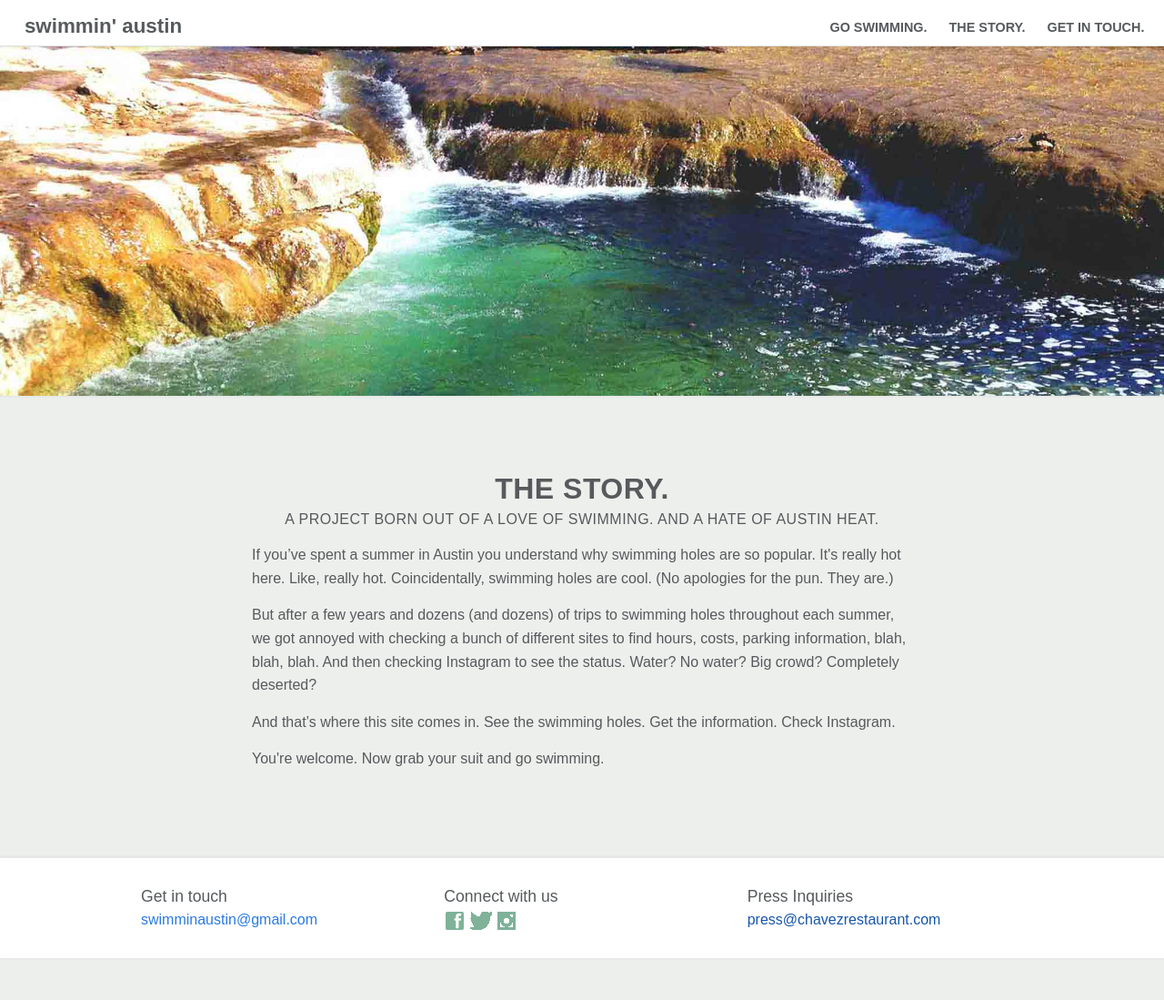
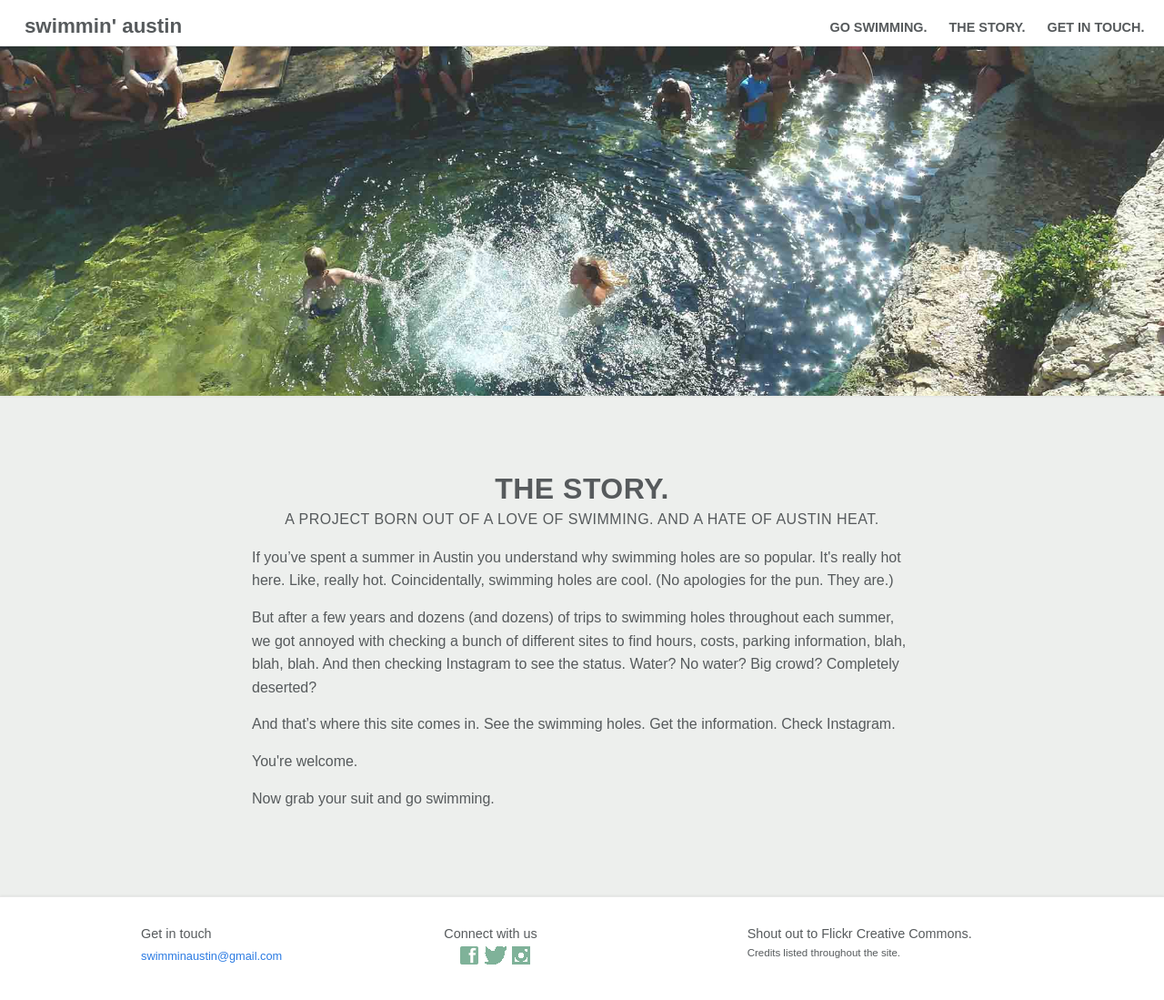
Before and after one commit to stephskaggs/swimnaustin, a Jekyll site: the page built from about.md, in a window 1280 px wide and 1101 px high. Shown: the whole window at 91% size. Built offline with Jekyll 4.4.1, drawn with Linux system fonts in a browser that asks for light colours; nearby versions of some CDN libraries; library files that are not in the unit come from our copies.

Commit message:
styled the footer

```diff
--- a/_includes/footer.html
+++ b/_includes/footer.html
@@ -21,9 +21,7 @@
 
     <section class="site-footer">
 
-            <!-- TODO add a foundation row wrapping this content. do  -->
             <div class="row">
-                <!-- TODO for each of these 3 divs, add foundation columns so that they sit side by side. make them stack at small screen sizes. -->
 
                 <div class="email columns small-12 large-4">
                     <h5>Get in touch</h5>
@@ -39,58 +37,11 @@
                     </div>
                 </div>
 
-                <div class="press columns small-4">
-                    <h5>Press Inquiries</h5>
-                    <!-- TODO make this an email link -->
-                    <a href="">press@chavezrestaurant.com</a>
+                <div class="flickr columns small-12 large-4">
+                    <h5> Shout out to Flickr Creative Commons.<h5>
+                    <p> Credits listed throughout the site.</p>
                 </div>
 
             </div>
 
         </section>
-
-
-<!-- <footer class="site-footer">
-
-  <div class="wrapper">
-
-    <h2 class="footer-heading">{{ site.title }}</h2>
-
-    <div class="footer-col-wrapper">
-      <div class="footer-col  footer-col-1">
-        <ul class="contact-list">
-          <li>Know a hole we don't know? Shoot us an email.</li>
-          <li><a href="mailto:{{ site.email }}">{{ site.email }}</a></li>
-        </ul>
-      </div>
-
-      <div class="footer-col  footer-col-2">
-        <ul class="social-media-list">
-
-
-
-          {% if site.twitter_username %}
-          <li>
-            <a href="https://twitter.com/{{ site.twitter_username }}">
-              <span class="icon  icon--twitter">
-                <svg viewBox="0 0 16 16">
-                  <path fill="#828282" d="M15.969,3.058c-0.586,0.26-1.217,0.436-1.878,0.515c0.675-0.405,1.194-1.045,1.438-1.809
-                  c-0.632,0.375-1.332,0.647-2.076,0.793c-0.596-0.636-1.446-1.033-2.387-1.033c-1.806,0-3.27,1.464-3.27,3.27 c0,0.256,0.029,0.506,0.085,0.745C5.163,5.404,2.753,4.102,1.14,2.124C0.859,2.607,0.698,3.168,0.698,3.767 c0,1.134,0.577,2.135,1.455,2.722C1.616,6.472,1.112,6.325,0.671,6.08c0,0.014,0,0.027,0,0.041c0,1.584,1.127,2.906,2.623,3.206 C3.02,9.402,2.731,9.442,2.433,9.442c-0.211,0-0.416-0.021-0.615-0.059c0.416,1.299,1.624,2.245,3.055,2.271 c-1.119,0.877-2.529,1.4-4.061,1.4c-0.264,0-0.524-0.015-0.78-0.046c1.447,0.928,3.166,1.469,5.013,1.469 c6.015,0,9.304-4.983,9.304-9.304c0-0.142-0.003-0.283-0.009-0.423C14.976,4.29,15.531,3.714,15.969,3.058z"/>
-                </svg>
-              </span>
-
-              <span class="username">{{ site.twitter_username }}</span>
-            </a>
-          </li>
-          {% endif %}
-        </ul>
-      </div>
-
-      <div class="footer-col  footer-col-3">
-        <p class="text">Thanks to all the Flickr folks that took the photos who made this site happen.</p>
-      </div>
-    </div>
-
-  </div>
-
-</footer> -->
--- a/_sass/_layout.scss
+++ b/_sass/_layout.scss
@@ -140,11 +140,33 @@
 
     h5 {
         margin-bottom: .1em;
+        font-size: .9em;
+        // border: black solid;
+        // text-transform: uppercase;
     }
 
-    .social-links  {
-    opacity: 0.8;
-    padding-right: 1.5em;
+    .social {
+        align: center;
+        }
+
+        .social-links  {
+        opacity: 0.8;
+        align: center;
+        padding-right: 1.5em;
+        padding-left: 1em;
+        // border: black solid;
+    }
+
+    p {
+        font-size: .8em;
+    }
+
+    .column {
+        border: black solid;
+    }
+
+    a {
+      font-size: .8em;
     }
 }
 
@@ -310,6 +332,7 @@
     font-size: 1em;
     text-transform: uppercase;
     letter-spacing: .5px;
+    margin-bottom: 1.1em;
 }
 
 // #hole-thumbnails {
--- a/about.md
+++ b/about.md
@@ -3,7 +3,7 @@ layout: page
 title: THE STORY.
 subhead: a project born out of a love of swimming. And a hate of Austin heat.
 permalink: /about/
-hero: /img/subhero1.jpg
+hero: /img/subhero3.jpg
 
 
 ---
@@ -14,4 +14,6 @@ hero: /img/subhero1.jpg
 
 <p>And that’s where this site comes in. See the swimming holes. Get the information. Check Instagram.</p>
 
-<p>You're welcome. Now grab your suit and go swimming.</p>
+<p>You're welcome. </p>
+
+<p>Now grab your suit and go swimming.</p>
```
Also changed, not shown: contact.md (line endings or trailing spaces), img/subhero3.jpg (added).
